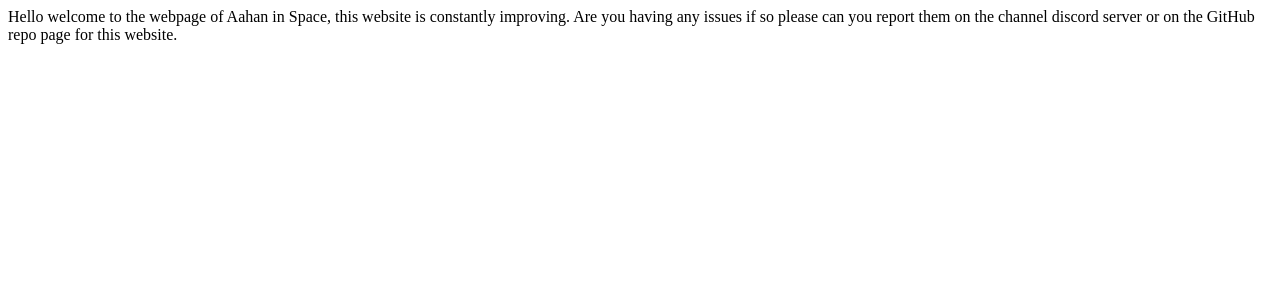
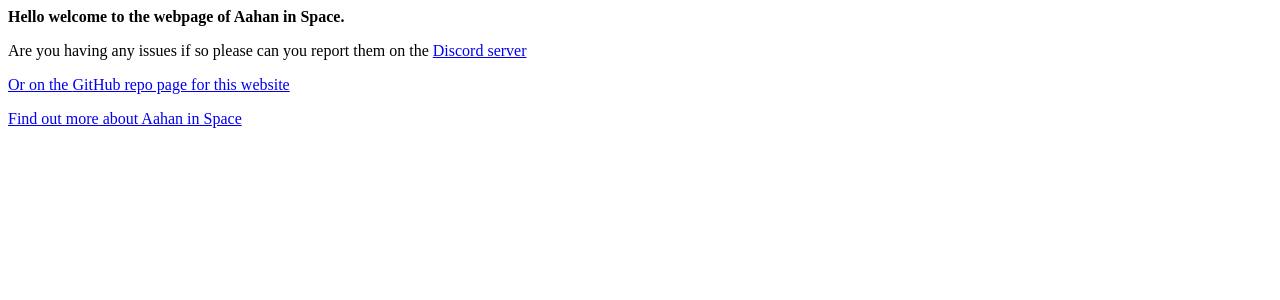
Before and after one commit to Aahan-in-Space/aahaninspace-website, a PHP site: page / in a window 1280 px wide. Shown: the top 300 px of the page. Run offline with PHP 8.4, Linux system fonts and the light colour scheme.

Commit message:
About page (#4)
* Created an index.php in about

This will be the about webpage.

* Updated home page

For the home page, thought it would be better to use html rather than the php echo function.

```diff
--- a/index.php
+++ b/index.php
@@ -6,7 +6,9 @@
     <title>Welcome to Aahan in Space!</title>
 </head>
 <body>
-        <?php echo "Hello welcome to the webpage of Aahan in Space, this website is constantly improving. Are you having any issues if so please can you report them on the channel discord server or on the GitHub repo page for this website." ;
-        ?>
+    <strong>Hello welcome to the webpage of Aahan in Space.</strong>
+    <p>Are you having any issues if so please can you report them on the <a href="https://discord.com/channels/1031920032084672573/1036228918119772212"</a>Discord server</p>
+    <p>Or on the <a href="https://github.com/2010person/aahaninspace-website"</a>GitHub repo page for this website</p>
+    <p>Find out more about Aahan in Space <a href="https://aahaninspace.tk/about" here</a></p>
 </body>
 </html>
```
Also changed, not shown: about/index.php (added).
